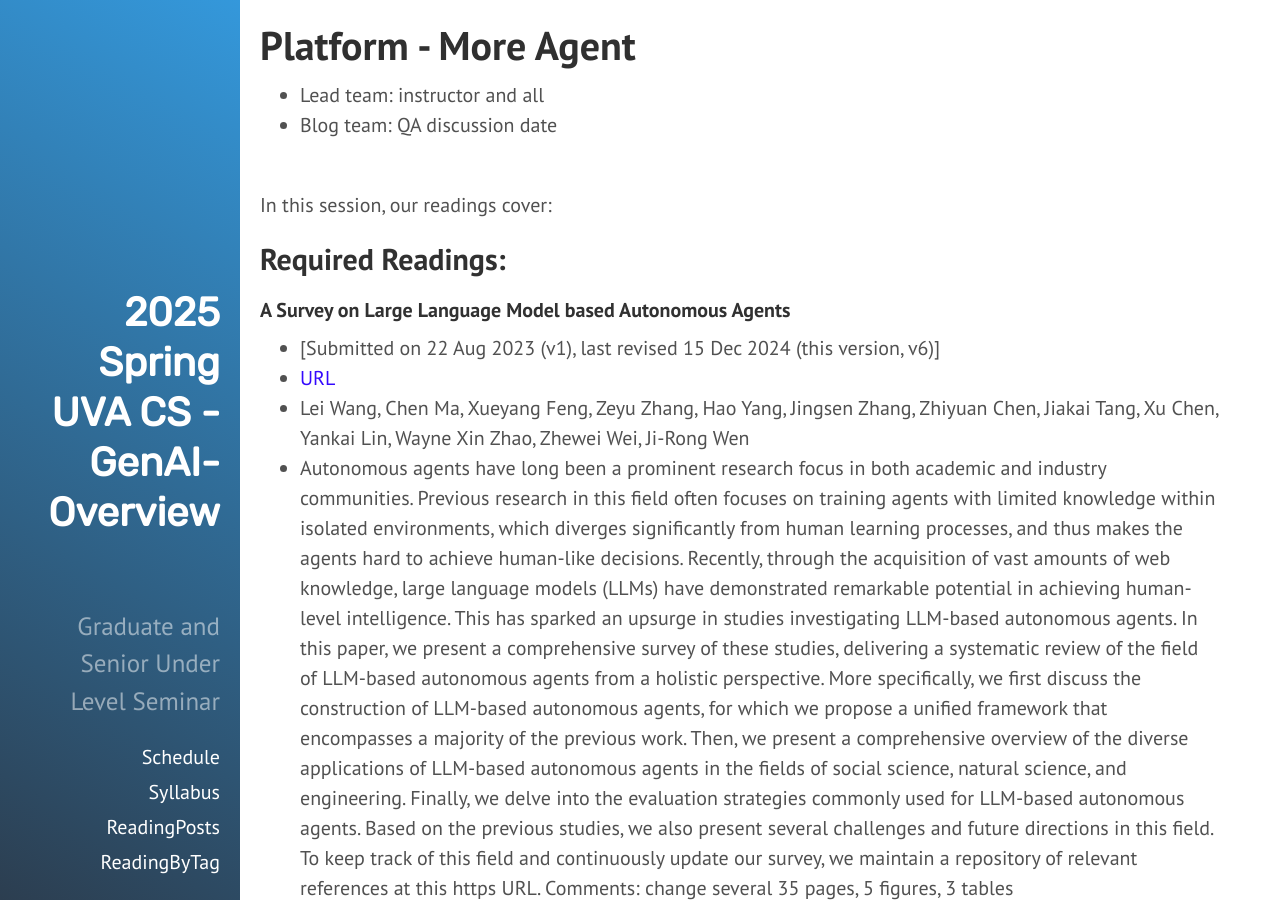
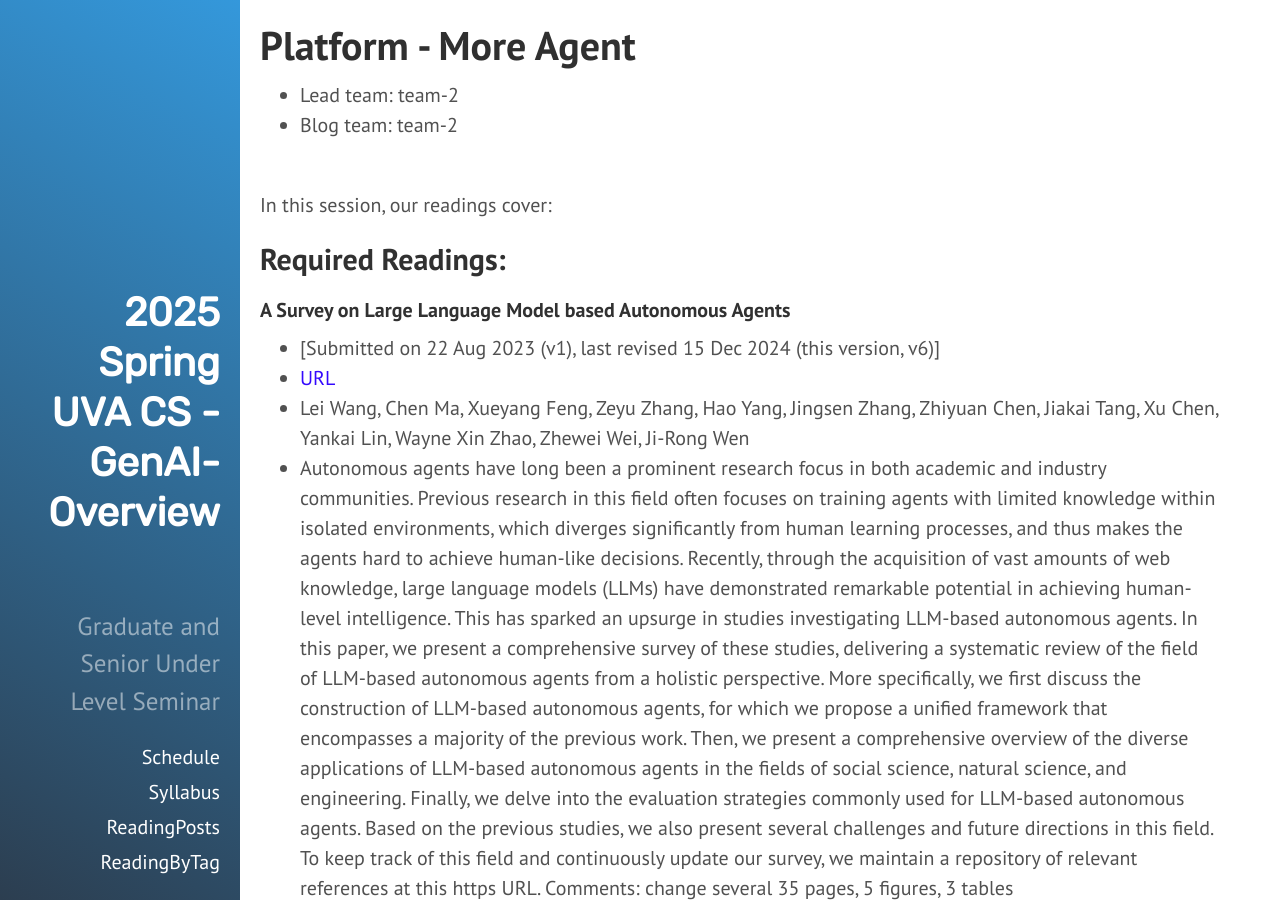
Before and after one commit to qiyanjun/2025sp-GenAI-overview, a Jekyll site: the page built from _contents/S0-L09.md, in a window 1280 px wide and 900 px high. Built offline with Jekyll 4.4.1, drawn with Linux system fonts in a browser that asks for light colours.

```diff
--- a/_contents/S0-L09.md
+++ b/_contents/S0-L09.md
@@ -4,8 +4,8 @@
 lecture:
 lectureVersion: next
 extraContent:
-notes: QA discussion date
-video: instructor and all
+notes: team-2
+video: team-2
 tags:
 -
 desc: 2025-S4
```
Also changed, not shown: _contents/S0-L10.md (+1 -1 lines).
